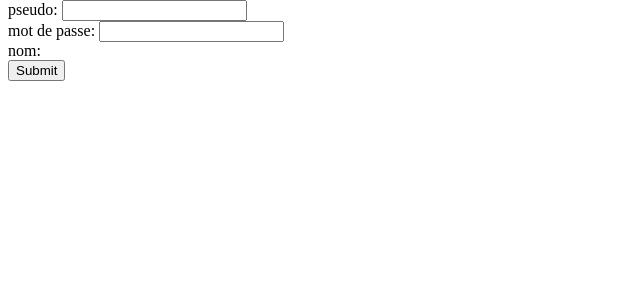
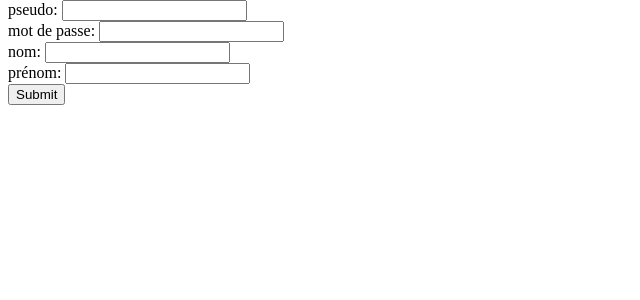
Before and after one commit to kentarolrt/DevWebGI4, a Flask app: template templates/signup.html in a window 1280 px wide. Shown: the part 47-347 px from the top of the page, without its empty margins (0-640 px from the left). Run offline with Flask 3, Linux system fonts and the light colour scheme; the template is opened without the code that fills it, so the values that code supplies are empty.

Commit message:
add input form

```diff
--- a/templates/signup.html
+++ b/templates/signup.html
@@ -7,17 +7,23 @@
 <form action="" method="post" class="signup-form">
     <div class="signup-form">
         <label for="username">pseudo: </label>
-        <input type="text" name="username" id="username" required />
+        <input type="text" name="username" class="username" required />
     </div>
     <div class="signup-form">
         <label for="password">mot de passe: </label>
-        <input type="password" name="password" id="password" required />
+        <input type="password" name="password" class="password" required />
     </div>
     <div class="signup-form">
-        <label for="name">nom: </label>
+        <label for="lastname">nom: </label>
+        <input type="text" name="lastname" class="lastname" required />
     </div>
+    <div>
+        <label for="firstname">prénom: </label>
+        <input type="text" name="firsname" class="firstname" required />
+    </div>
+
     <div class="signup-form">
-        <input type="submit" name="submit" id="submit" required />
+        <input type="submit" name="submit" class="submit" required />
     </div>
 </form>
 
```
Also changed, not shown: templates/login.html (+5 -5 lines).
